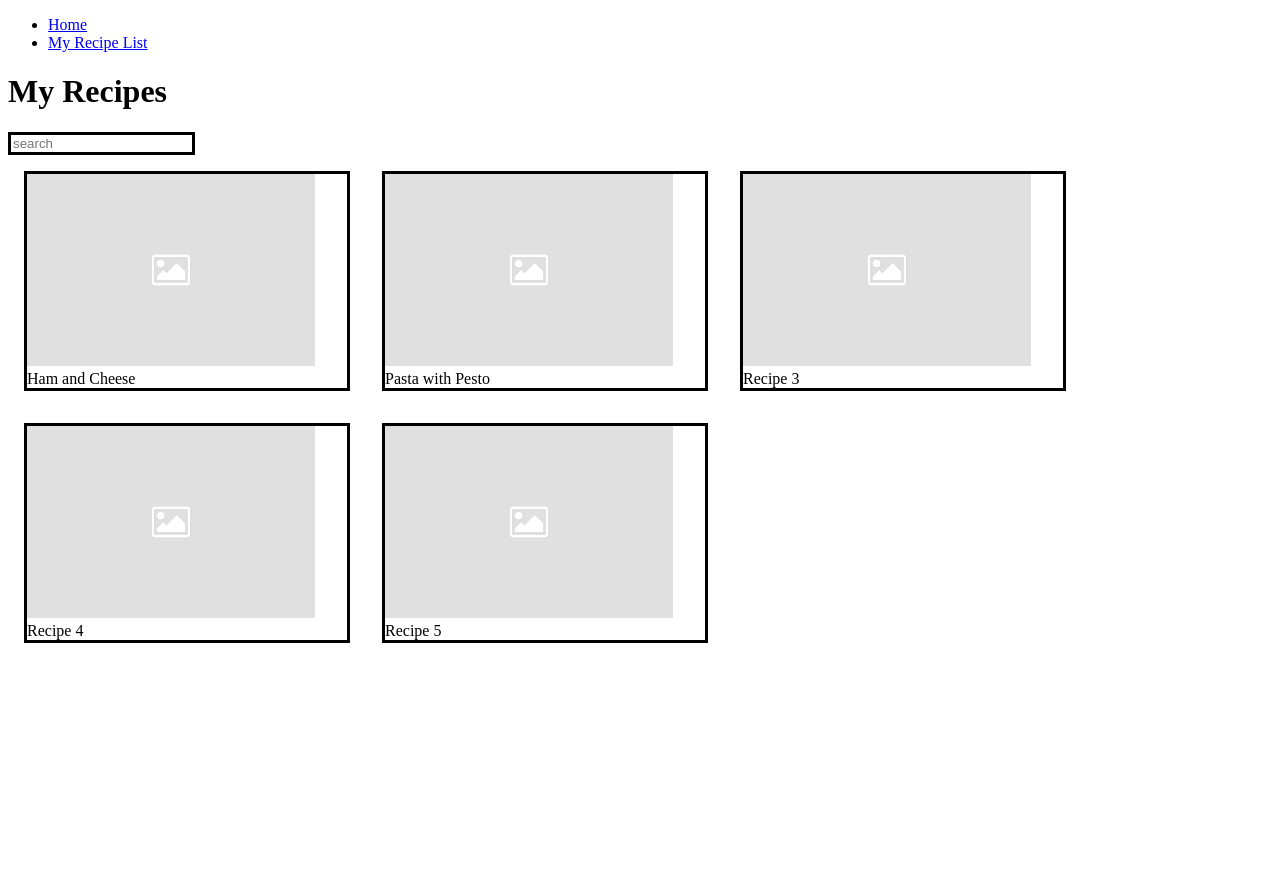
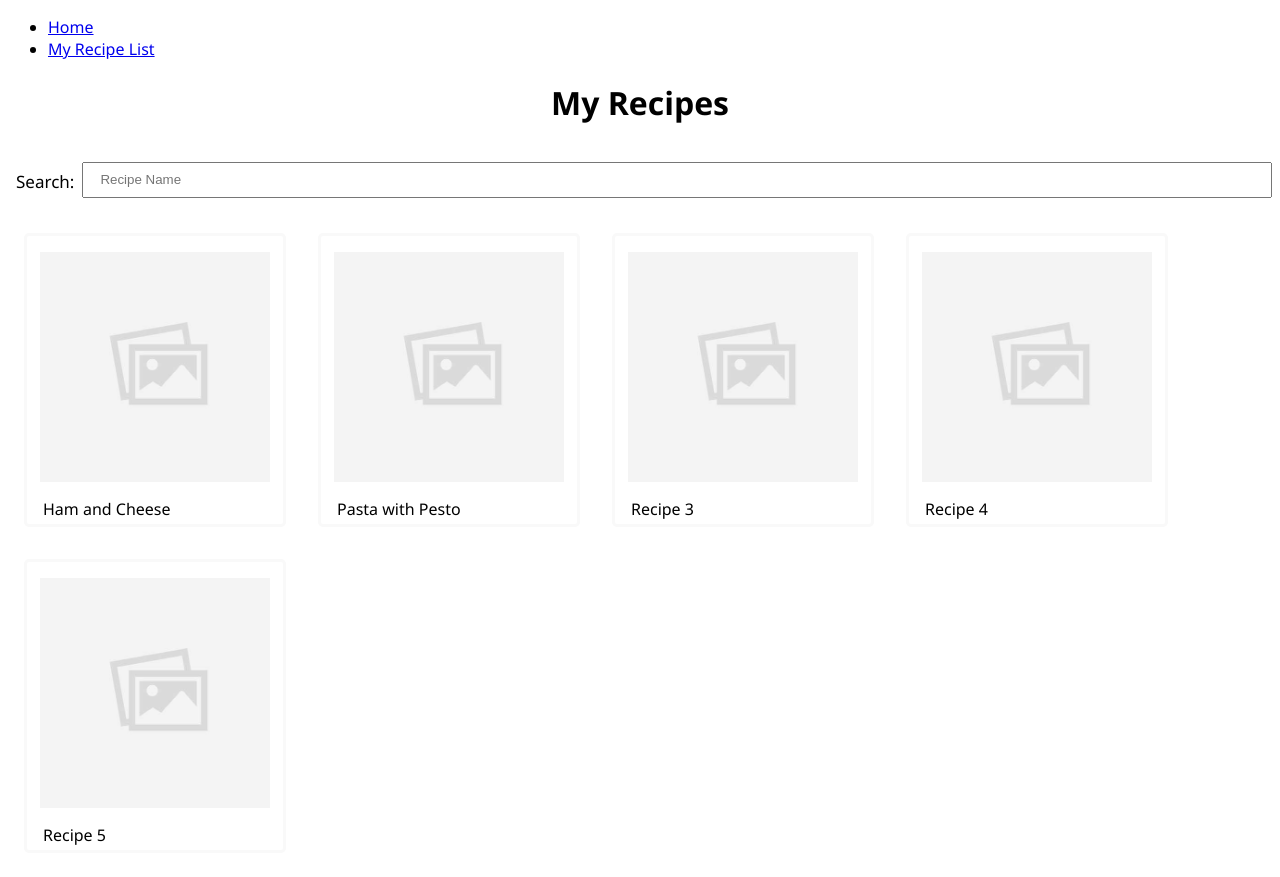
Before and after one commit to audefaucheux/appi-plan, a React (Create React App) app: page /my-recipe-list in a window 1280 px wide. Before the commit the page ends 800 px from the top, so only its background shows below. Built offline with nearby package versions, Linux system fonts and the light colour scheme; data requests are answered from the project's data file.

Commit message:
Style recipe list and card

```diff
--- a/src/Components/Filters/SearchBar.tsx
+++ b/src/Components/Filters/SearchBar.tsx
@@ -1,4 +1,5 @@
 import React from "react";
+import "./styles/SearchBar.css";
 
 interface SearchBarProps {
   searchInput: string;
@@ -11,9 +12,9 @@ const SearchBar: React.FC<SearchBarProps> = ({
 }) => {
   return (
     <input
-      id="search-bar"
+      id="recipe-name-search"
       type="text"
-      placeholder="search"
+      placeholder="Recipe Name"
       onChange={handleInputChange}
       value={searchInput}
     />
--- /dev/null
+++ b/src/Components/Filters/styles/SearchBar.css
@@ -0,0 +1,10 @@
+.search-label {
+  font-size: 17px;
+  padding: 0.5rem;
+}
+
+input {
+  width: 100%;
+  height: 2rem;
+  padding: 0 1rem;
+}
--- a/src/Components/Recipes/RecipeCard.tsx
+++ b/src/Components/Recipes/RecipeCard.tsx
@@ -1,6 +1,7 @@
 import React, { Dispatch, SetStateAction } from "react";
 import Recipe from "Types/Recipe";
-import placeholderImage from "images/placeholder-image.png";
+import placeholderImage from "images/placeholder-image.jpg";
+import "./styles/RecipeCard.css";
 
 interface RecipeCardProps {
   recipe: Recipe;
@@ -21,8 +22,10 @@ const RecipeCard: React.FC<RecipeCardProps> = ({
         setSelectedRecipe(recipe);
       }}
     >
-      <img src={placeholderImage} alt="placeholderImage" />
-      <div>{recipe.title}</div>
+      <div className="recipe-card-image">
+        <img src={placeholderImage} alt="placeholderImage" />
+      </div>
+      <div className="recipe-card-text">{recipe.title}</div>
     </div>
   );
 };
--- a/src/Components/Recipes/RecipeList.tsx
+++ b/src/Components/Recipes/RecipeList.tsx
@@ -1,15 +1,15 @@
 import React, { useState, useEffect } from "react";
 import Recipe from "Types/Recipe";
-import RecipeCard from "./RecipeCard";
+import RecipeCard from "Components/Recipes/RecipeCard";
 import SearchBar from "../Filters/SearchBar";
 import RecipeModal from "./RecipeModal";
-import { getRecipes, getIngredients } from "Services/AppiPlanBackend";
+import { getRecipes } from "Services/AppiPlanBackend";
 import { updateRecipe } from "Services/AppiPlanBackend";
+import "./styles/RecipeList.css";
 
 const RecipeList: React.FC = () => {
   const [recipes, setRecipes] = useState<Recipe[]>([]);
   const [searchInput, setSearchInput] = useState<string>("");
-  const [ingredients, setIngredients] = useState<string[]>([]);
   const [openModal, setOpenModal] = useState<boolean>(false);
   const [selectedRecipe, setSelectedRecipe] = useState<Recipe | undefined>();
 
@@ -27,17 +27,19 @@ const RecipeList: React.FC = () => {
 
   useEffect(() => {
     getRecipes(setRecipes);
-    getIngredients(setIngredients);
   }, [selectedRecipe]);
 
   return (
     <div>
       <h1>My Recipes</h1>
-      <SearchBar
-        handleInputChange={handleSearchInputChange}
-        searchInput={searchInput}
-      />
-      <div className="recipe-list">
+      <div id="recipe-filters">
+        <div className="search-label">Search: </div>
+        <SearchBar
+          handleInputChange={handleSearchInputChange}
+          searchInput={searchInput}
+        />
+      </div>
+      <div id="recipe-list">
         {filterRecipes(recipes).map((recipe, index) => (
           <RecipeCard
             key={index}
--- a/src/Components/Recipes/RecipeModal.tsx
+++ b/src/Components/Recipes/RecipeModal.tsx
@@ -2,6 +2,7 @@ import React, { useRef, useEffect, useState } from "react";
 import Recipe from "Types/Recipe";
 import RecipeView from "./RecipeView";
 import RecipeForm from "./RecipeForm";
+import "./styles/RecipeModal.css";
 
 interface RecipeModalProps {
   recipe: Recipe;
--- a/src/Components/Recipes/RecipeView.tsx
+++ b/src/Components/Recipes/RecipeView.tsx
@@ -1,7 +1,7 @@
 import React from "react";
 import Recipe from "Types/Recipe";
 import { convertMinutesToHours } from "Helpers/convertTime";
-import placeholderImage from "images/placeholder-image.png";
+import placeholderImage from "images/placeholder-image.jpg";
 import IngredientsList from "./Ingredients/IngredientsList";
 import DirectionsList from "./Directions/DirectionsList";
 import NutritionalInformation from "./NutritionalInformation";
--- /dev/null
+++ b/src/Components/Recipes/styles/RecipeCard.css
@@ -0,0 +1,28 @@
+.recipe-card {
+  border: solid #f9f9f9;
+  border-radius: 5px;
+  margin: 1rem 1rem;
+  width: 16rem;
+  height: 18rem;
+}
+
+.recipe-card:hover,
+.recipe-card:focus {
+  cursor: pointer;
+}
+
+.recipe-card-image {
+  display: flex;
+  justify-content: center;
+}
+
+.recipe-card-image img {
+  padding-top: 1rem;
+  object-fit: cover;
+  width: 230px;
+  height: 230px;
+}
+
+.recipe-card-text {
+  padding: 1rem;
+}
--- /dev/null
+++ b/src/Components/Recipes/styles/RecipeList.css
@@ -0,0 +1,13 @@
+h1 {
+  text-align: center;
+}
+
+#recipe-list {
+  display: flex;
+  flex-wrap: wrap;
+}
+
+#recipe-filters {
+  display: flex;
+  padding: 1rem 0;
+}
--- /dev/null
+++ b/src/Components/Recipes/styles/RecipeModal.css
@@ -0,0 +1,38 @@
+.modal {
+  display: block;
+  position: fixed;
+  z-index: 1;
+  left: 0;
+  top: 0;
+  width: 100%;
+  height: 100%;
+  overflow: auto;
+  background-color: rgb(0, 0, 0);
+  background-color: rgba(0, 0, 0, 0.4);
+}
+
+.modal-content {
+  background-color: #fefefe;
+  margin: 3rem auto;
+  padding: 20px;
+  border: 1px solid #888;
+  width: 80%;
+}
+
+.modal-content img {
+  width: 18rem;
+}
+
+.close {
+  color: #aaa;
+  float: right;
+  font-size: 28px;
+  font-weight: bold;
+}
+
+.close:hover,
+.close:focus {
+  color: black;
+  text-decoration: none;
+  cursor: pointer;
+}
--- a/src/index.css
+++ b/src/index.css
@@ -1,69 +1,5 @@
-.recipe-list {
-  display: flex;
-  flex-wrap: wrap;
-}
-
-.recipe-card {
-  border: solid;
-  margin: 1rem 1rem;
-  width: 20rem;
-}
-
-.recipe-card:hover,
-.recipe-card:focus {
-  cursor: pointer;
-}
-
-.recipe-card img {
-  width: 18rem;
-}
-
-/* The Modal (background) */
-.modal {
-  display: block;
-  position: fixed;
-  z-index: 1;
-  left: 0;
-  top: 0;
-  width: 100%;
-  height: 100%;
-  overflow: auto;
-  background-color: rgb(0, 0, 0);
-  background-color: rgba(0, 0, 0, 0.4);
-}
-
-/* Modal Content/Box */
-.modal-content {
-  background-color: #fefefe;
-  margin: 3rem auto;
-  padding: 20px;
-  border: 1px solid #888;
-  width: 80%;
-}
-
-.modal-content img {
-  width: 18rem;
-}
-
-/* The Close Button */
-.close {
-  color: #aaa;
-  float: right;
-  font-size: 28px;
-  font-weight: bold;
-}
-
-.close:hover,
-.close:focus {
-  color: black;
-  text-decoration: none;
-  cursor: pointer;
-}
-
-/* Search Bar */
-
-#search-bar {
-  border: solid;
+body {
+  font-family: "Segoe UI", Tahoma, Geneva, Verdana, sans-serif;
 }
 
 /* table */
```
Also changed, not shown: src/images/placeholder-image.jpg (added), src/images/placeholder-image.png (deleted).
